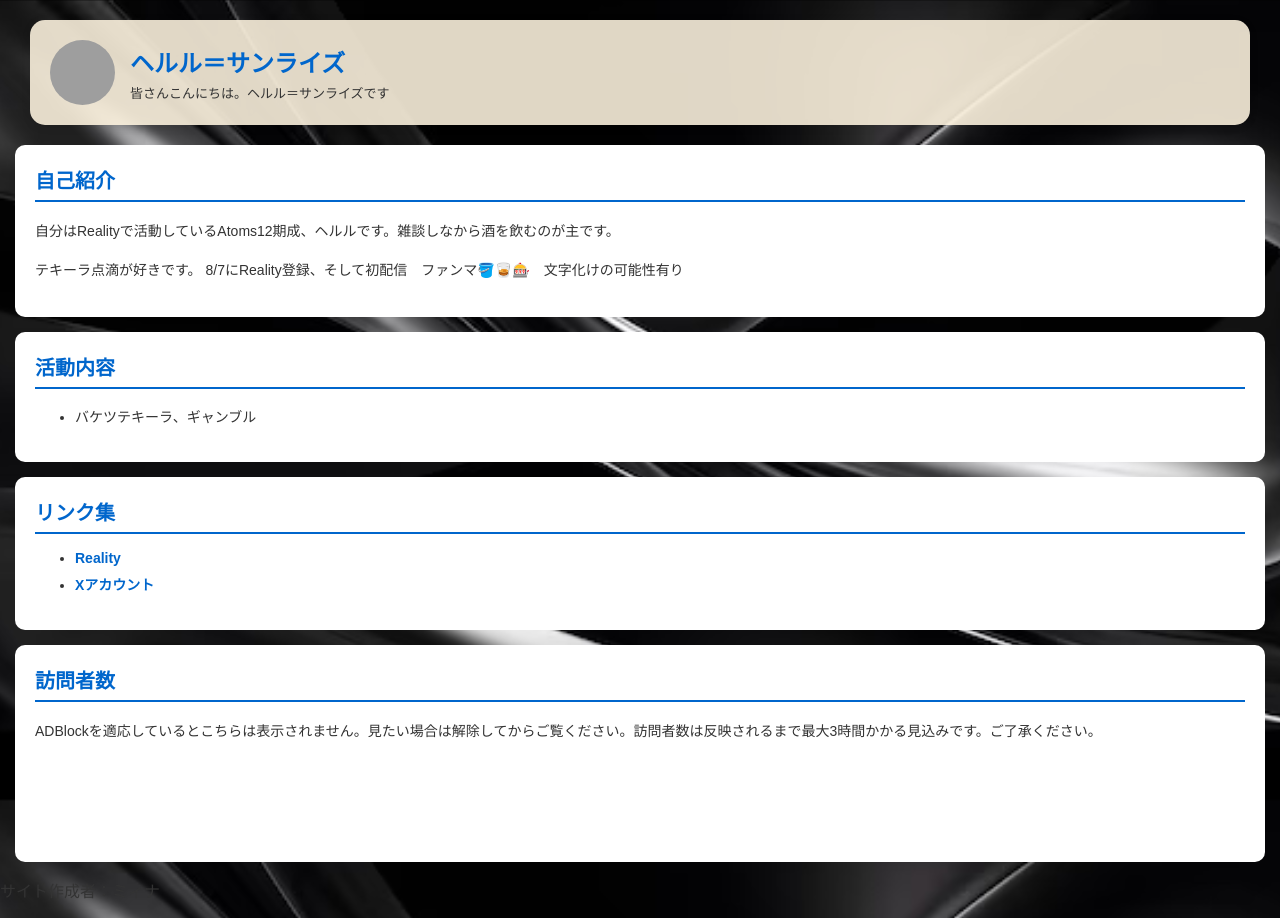
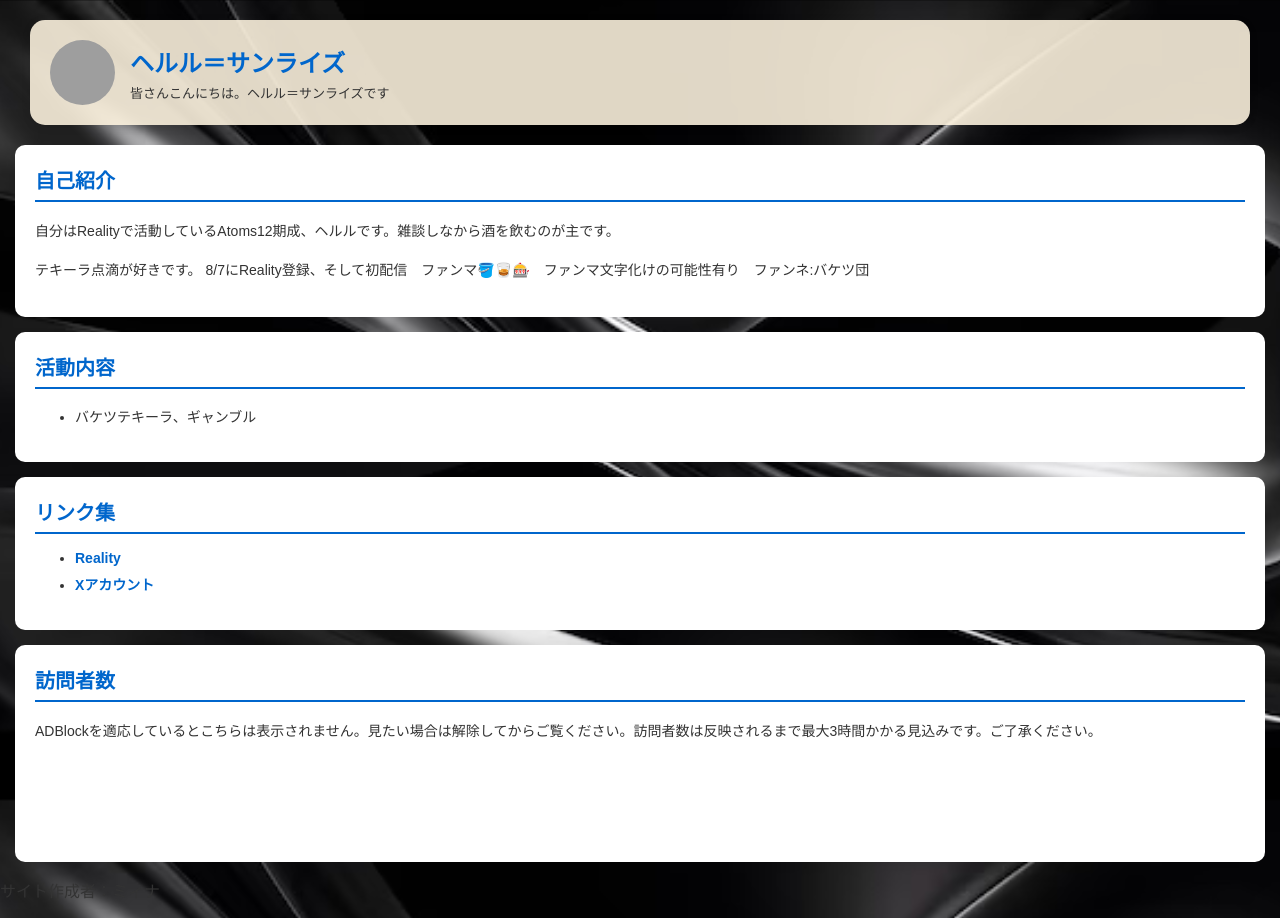
Before and after one commit to miinareality/hell_sunlize, a plain HTML site: page index.html in a window 1280 px wide. Drawn offline with Linux system fonts and the light colour scheme; grey boxes are pictures that could not be loaded.

Commit message:
Update index.html

```diff
--- a/index.html
+++ b/index.html
@@ -35,7 +35,7 @@
     </p>
     <p>
         テキーラ点滴が好きです。
-        8/7にReality登録、そして初配信　ファンマ🪣🥃🎰　文字化けの可能性有り
+        8/7にReality登録、そして初配信　ファンマ🪣🥃🎰　ファンマ文字化けの可能性有り　ファンネ:バケツ団
     </p>
 </section>
 
```
